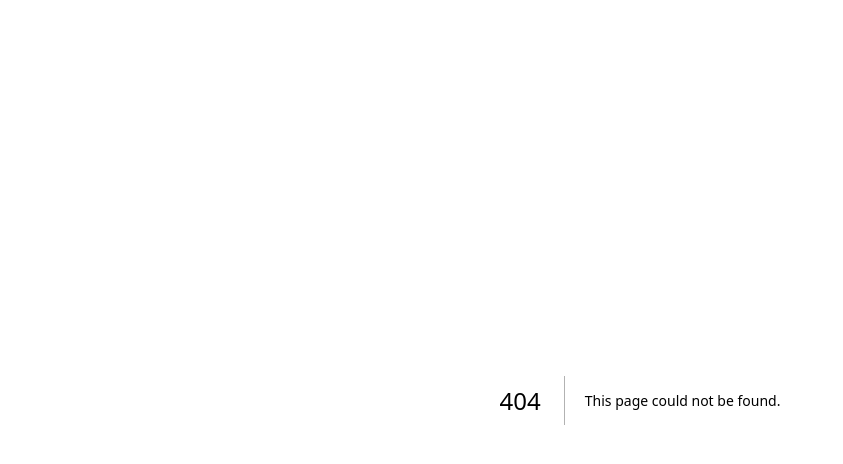
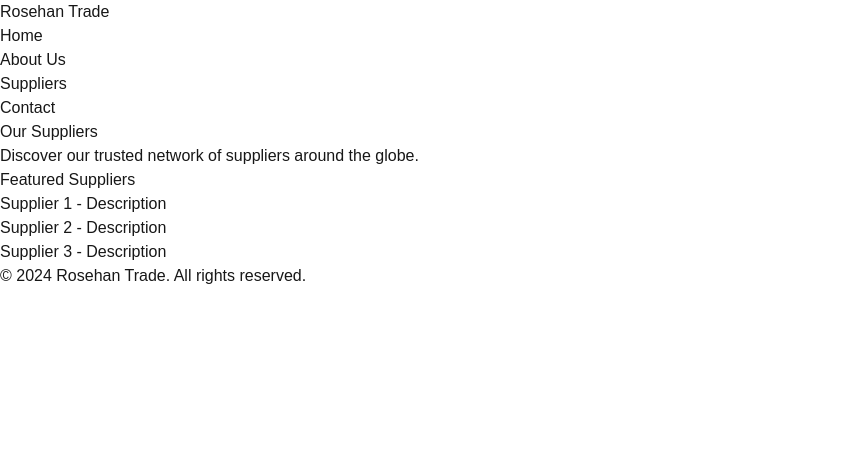
Before and after one commit to beyzanurtaskesen/Yaz-l-mM-hendisli-iProjesi, a Next.js app in the folder ktglobal/: page /suppliers in a window 1280 px wide. Before the commit this address had no page. Shown: the top 464 px of the page, without its empty margins (0-843 px from the left). Built offline with nearby package versions, Linux system fonts and the light colour scheme.

Commit message:
Suppliers Page!

```diff
--- /dev/null
+++ b/ktglobal/src/app/suppliers/page.js
@@ -0,0 +1,42 @@
+import React from "react";
+
+const SuppliersPage = () => {
+  return (
+    <div className="suppliers-page">
+      <header className="header">
+        <div className="logo">Rosehan Trade</div>
+        <nav className="nav">
+          <ul>
+            <li><a href="/">Home</a></li>
+            <li><a href="/about">About Us</a></li>
+            <li><a href="/suppliers">Suppliers</a></li>
+            <li><a href="/contact">Contact</a></li>
+          </ul>
+        </nav>
+      </header>
+
+      <main className="main-content">
+        <section className="hero-section">
+          <h1>Our Suppliers</h1>
+          <p>Discover our trusted network of suppliers around the globe.</p>
+        </section>
+
+        <section className="suppliers-list">
+          <h2>Featured Suppliers</h2>
+          <ul>
+            <li>Supplier 1 - Description</li>
+            <li>Supplier 2 - Description</li>
+            <li>Supplier 3 - Description</li>
+            {/* Add more suppliers dynamically here */}
+          </ul>
+        </section>
+      </main>
+
+      <footer className="footer">
+        <p>&copy; {new Date().getFullYear()} Rosehan Trade. All rights reserved.</p>
+      </footer>
+    </div>
+  );
+};
+
+export default SuppliersPage;
```
